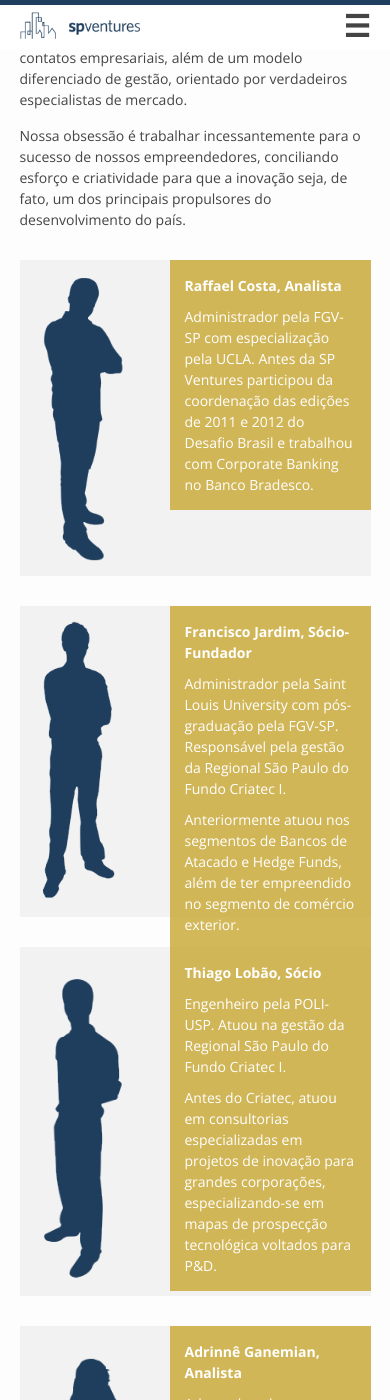
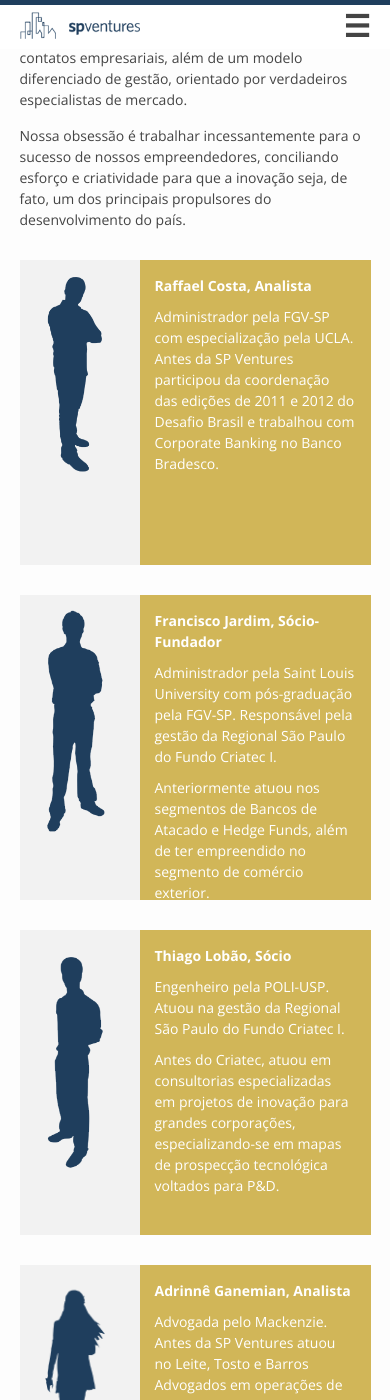
Before and after one commit to spventures/spventures.github.io, a Jekyll site: the page built from index.html, in a window 390 px wide and 1400 px high, scrolled down 529 px. Built offline with Jekyll 4.4.1, drawn with Linux system fonts in a browser that asks for light colours; nearby versions of some CDN libraries.

Commit message:
General improvs on team mobile

```diff
--- a/_sass/_responsive.scss
+++ b/_sass/_responsive.scss
@@ -177,6 +177,7 @@
       position: relative;
       padding: 15px 0;
       z-index: 100;
+      min-height: 275px;
 
       .info-box,
       #t3 .info-box {
@@ -186,11 +187,13 @@
         margin: 0 !important;
         top: 0;
         right: 0 !important;
-        left: 150px;
+        left: 120px;
+        bottom: 0;
       }
 
       img {
-        margin-left: 20px;
+        width: 60px !important;
+        margin-left: 25px;
       }
     }
   }
```
